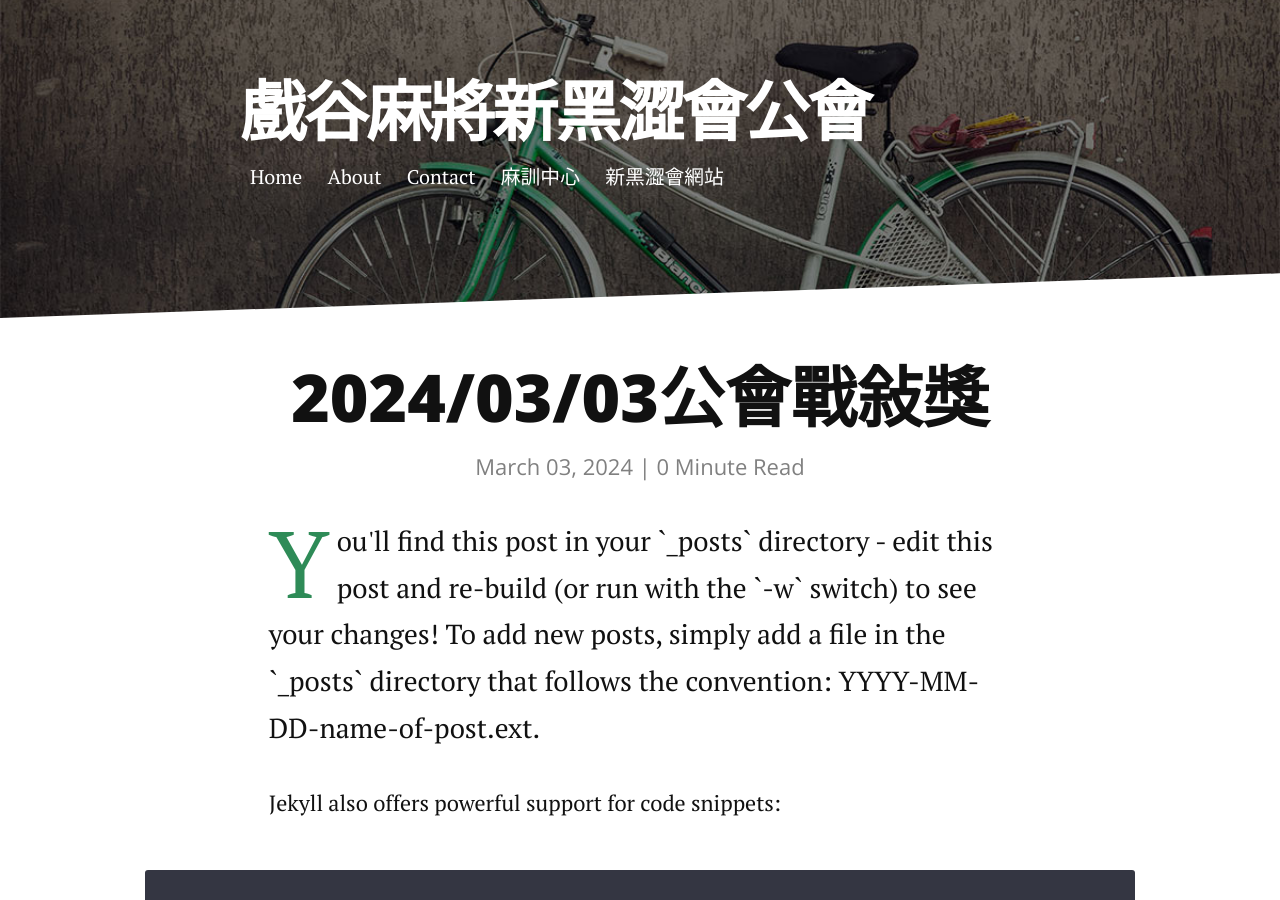
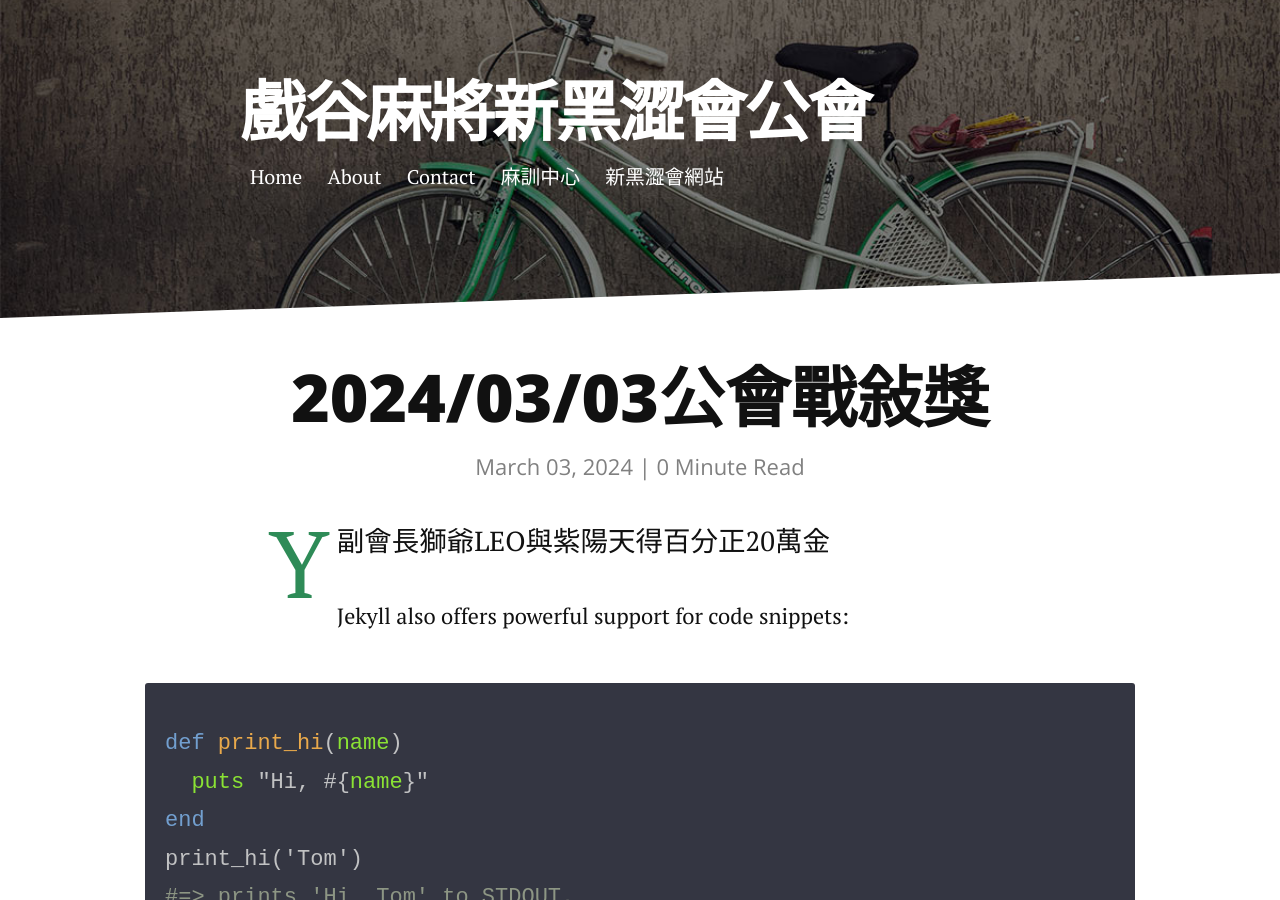
Before and after one commit to jetbomb2012/beloved, a Jekyll site: the page built from _posts/2014-12-13-code-snippet.markdown, in a window 1280 px wide and 900 px high. Built offline with Jekyll 4.4.1, drawn with Linux system fonts in a browser that asks for light colours; nearby versions of some CDN libraries.

Commit message:
Update 2014-12-13-code-snippet.markdown

```diff
--- a/_posts/2014-12-13-code-snippet.markdown
+++ b/_posts/2014-12-13-code-snippet.markdown
@@ -4,7 +4,10 @@ title:  "2024/03/03公會戰敍獎"
 date:   2024-03-03
 ---
 
-<p class="intro"><span class="dropcap">Y</span>ou'll find this post in your `_posts` directory - edit this post and re-build (or run with the `-w` switch) to see your changes! To add new posts, simply add a file in the `_posts` directory that follows the convention: YYYY-MM-DD-name-of-post.ext.</p>
+<p class="intro"><span class="dropcap">Y</span>副會長獅爺LEO與紫陽天得百分正20萬金</p>
+
+
+
 
 Jekyll also offers powerful support for code snippets:
 
```
